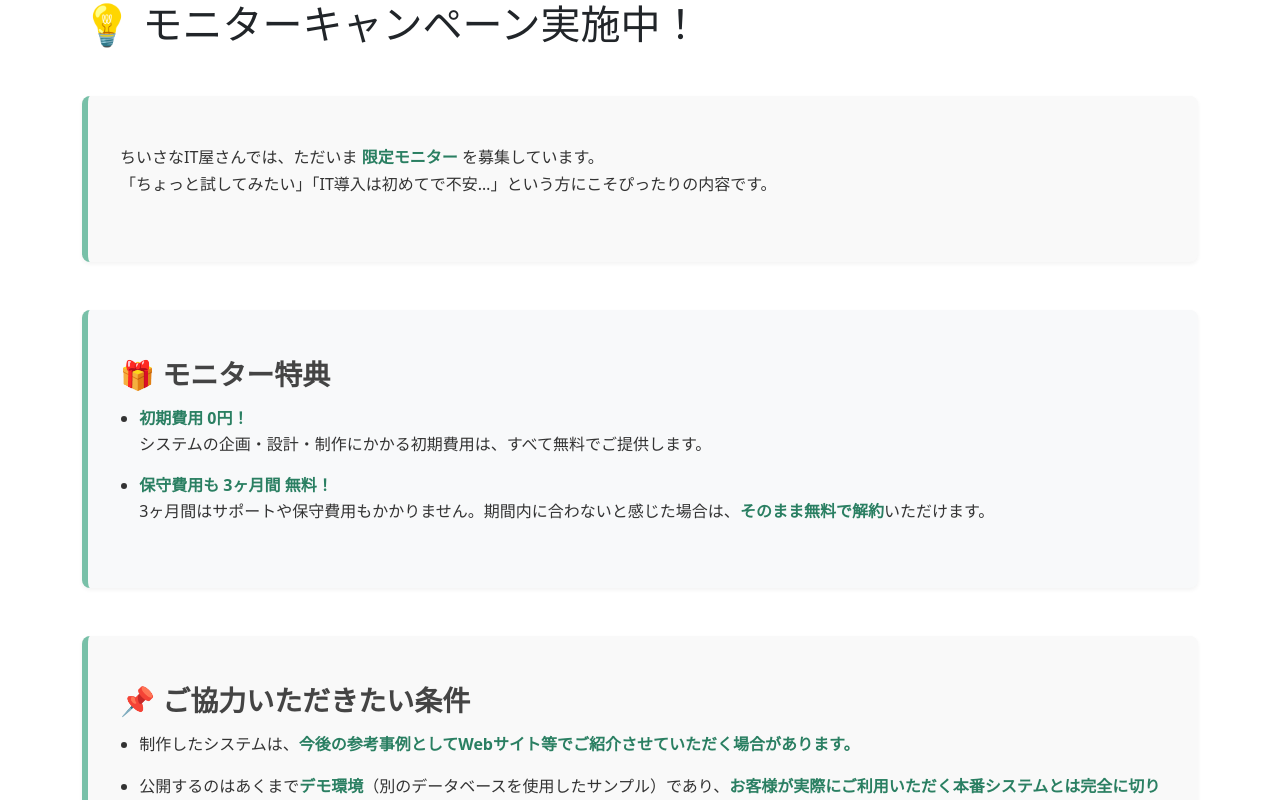
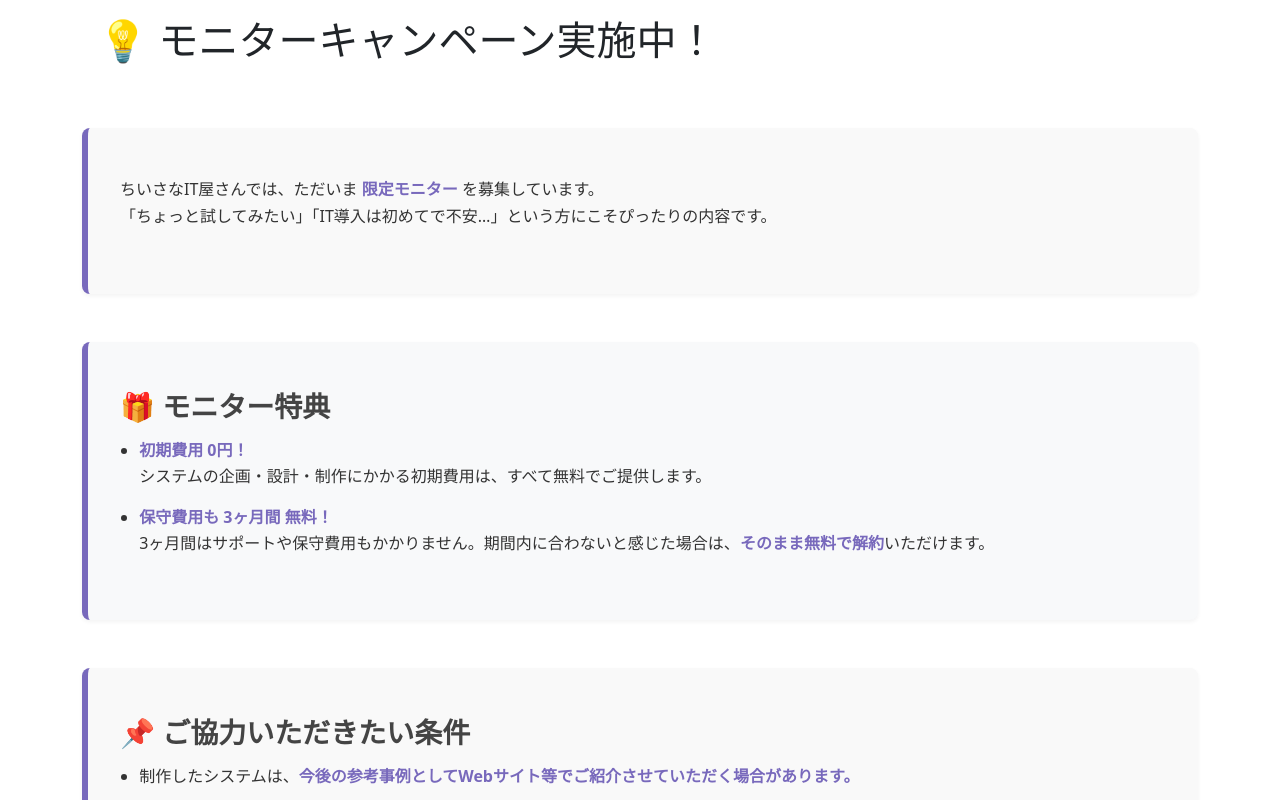
Before and after one commit to ogawa-gorilla/lp, a Next.js app: page /monitor_campaign in a window 1280 px wide. Shown: the top 800 px of the page. Built offline with nearby package versions, Linux system fonts and the light colour scheme.

Commit message:
キャンペーンページ

```diff
--- a/src/app/monitor_campaign/page.tsx
+++ b/src/app/monitor_campaign/page.tsx
@@ -7,9 +7,7 @@ export default function MonitorCampaignPage() {
     return (
         <div className="main-container">
             <main className="container" role="main">
-                <h1 className="section-title">
-                    💡 モニターキャンペーン実施中！
-                </h1>
+                <h1 className="p-3">💡 モニターキャンペーン実施中！</h1>
                 <section className="content py-5">
                     <p className="ml-3">
                         ちいさなIT屋さんでは、ただいま{' '}
@@ -72,6 +70,7 @@ export default function MonitorCampaignPage() {
                     <ul>
                         <li className="mb-3">
                             <strong>募集期間：</strong>2025年7月1日〜
+                            <br />
                             枠が埋まるまで（先着2社、審査あり）
                         </li>
                         <li className="mb-3">
--- a/src/app/monitor_campaign/style.css
+++ b/src/app/monitor_campaign/style.css
@@ -3,7 +3,7 @@ section.content {
     margin: 3em 0;
     padding: 2em;
     background: #f9f9f9;
-    border-left: 6px solid #78c0a8; /* 柔らかめグリーン */
+    border-left: 6px solid #7869bc; /* 柔らかめグリーン */
     border-radius: 8px;
     box-shadow: 0 2px 4px rgba(0, 0, 0, 0.05);
 }
@@ -35,7 +35,7 @@ section.content ul li {
 
 /* 強調 */
 section.content strong {
-    color: #2a7f62;
+    color: #7869bc;
     font-weight: 600;
 }
 
--- a/src/app/page.tsx
+++ b/src/app/page.tsx
@@ -29,7 +29,9 @@ export default function Home() {
                         クラウドのこと。
                     </h1>
                     <p className="lead">
-                        わからなくても、私たちが一緒にやります。
+                        わからなくても、
+                        <br />
+                        私たちが一緒にやります。
                     </p>
                 </section>
 
--- a/src/app/policy/page.tsx
+++ b/src/app/policy/page.tsx
@@ -1,10 +1,9 @@
-import { Container } from 'react-bootstrap'
 import Footer from '../common/components/Footer'
 import './style.css'
 
 export default function PolicyPage() {
     return (
-        <Container>
+        <>
             <main className="container" role="main">
                 <section>
                     <h1>システムは「自動車」ではなく「自転車」でいい。</h1>
@@ -106,6 +105,6 @@ export default function PolicyPage() {
                 </section>
             </main>
             <Footer />
-        </Container>
+        </>
     )
 }
```
